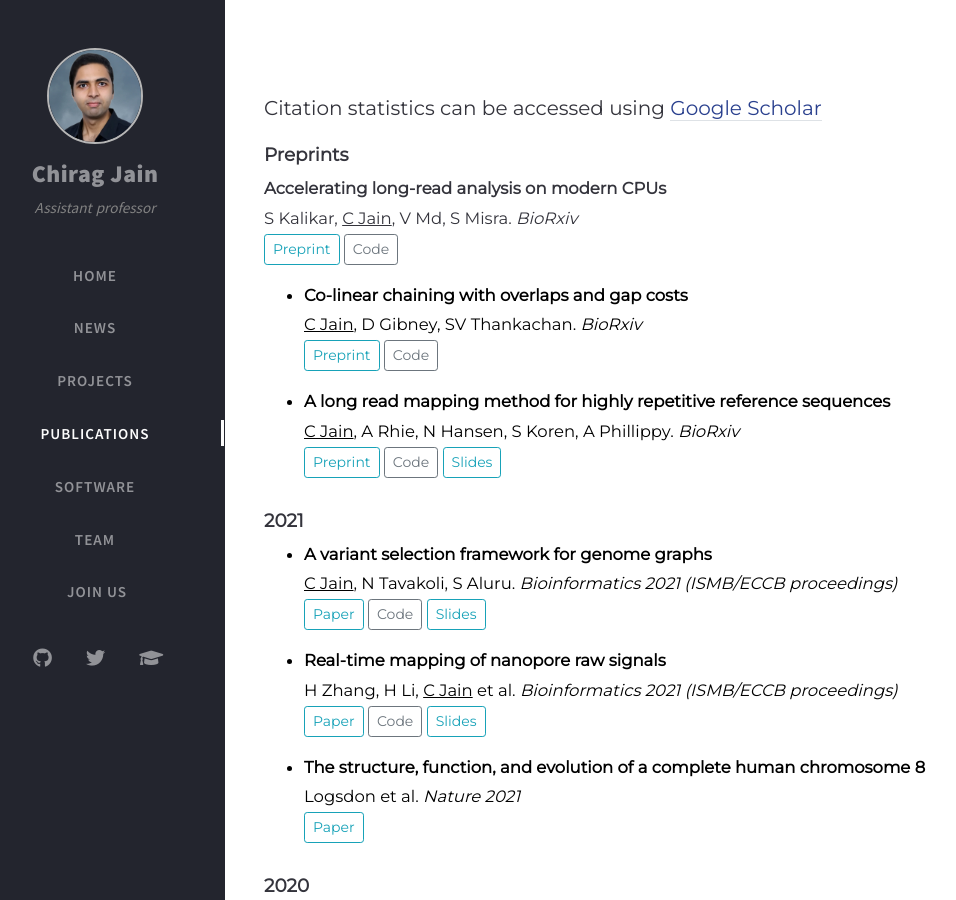
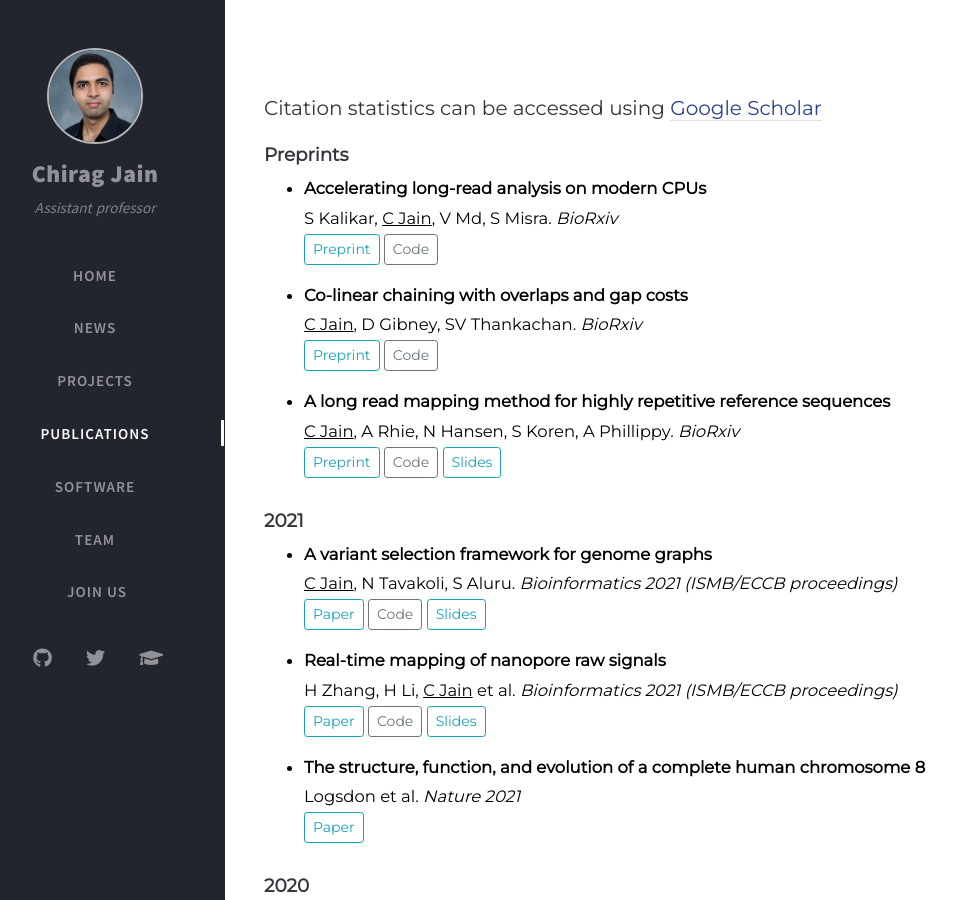
Before and after one commit to at-cg/at-cg.github.io, a Jekyll site: the page built from tabs/publications.md, in a window 1280 px wide and 900 px high. Shown: the whole window, without its empty margins (35-991 px from the left). Built offline with Jekyll 4.4.1, drawn with Linux system fonts in a browser that asks for light colours; nearby versions of some CDN libraries; comment, search, counter and statistics services are not loaded.

Commit message:
add preprint

```diff
--- a/tabs/publications.md
+++ b/tabs/publications.md
@@ -20,7 +20,7 @@ type: archives
 
 #### **Preprints**
 
- **Accelerating long-read analysis on modern CPUs** <br>
+* **Accelerating long-read analysis on modern CPUs** <br>
 S Kalikar, <u>C Jain</u>, V Md, S Misra. _BioRxiv_
 <br>
 <button type="button" class="btn btn-outline-info btn-sm">
```
